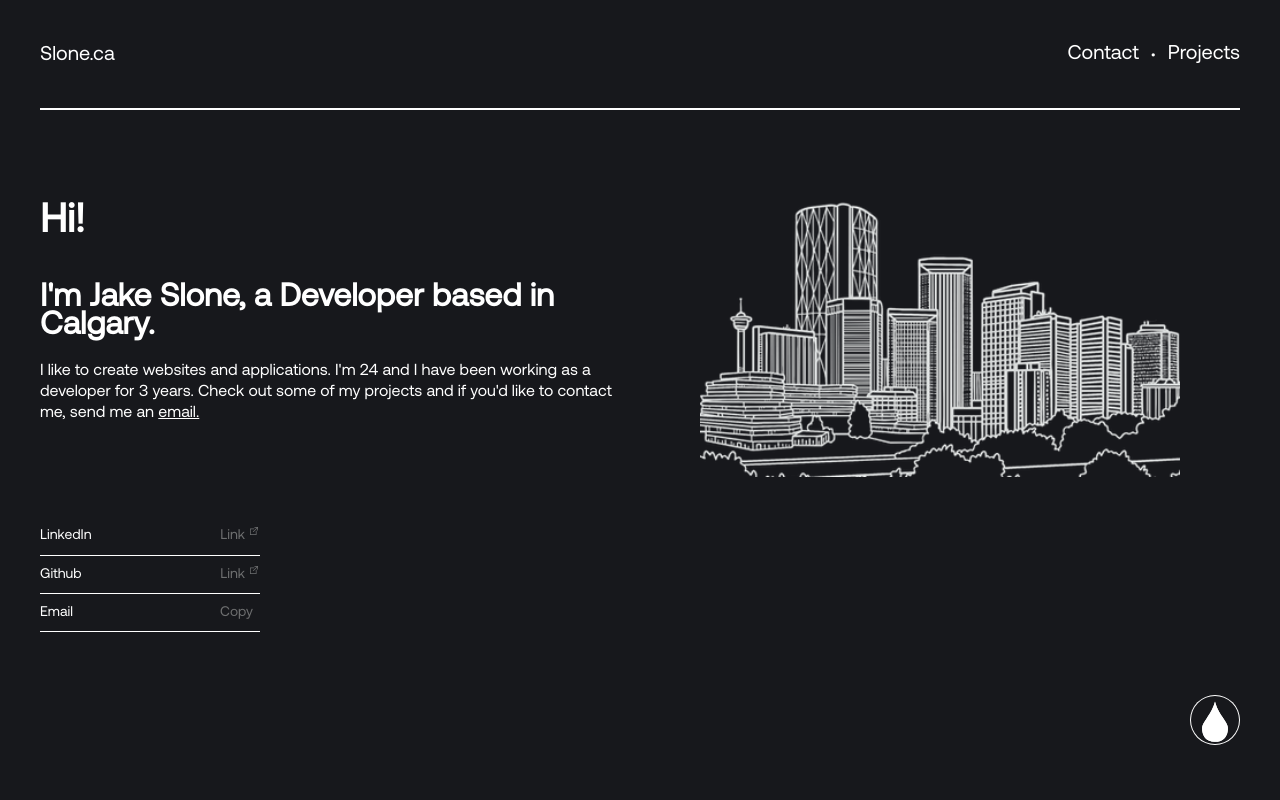
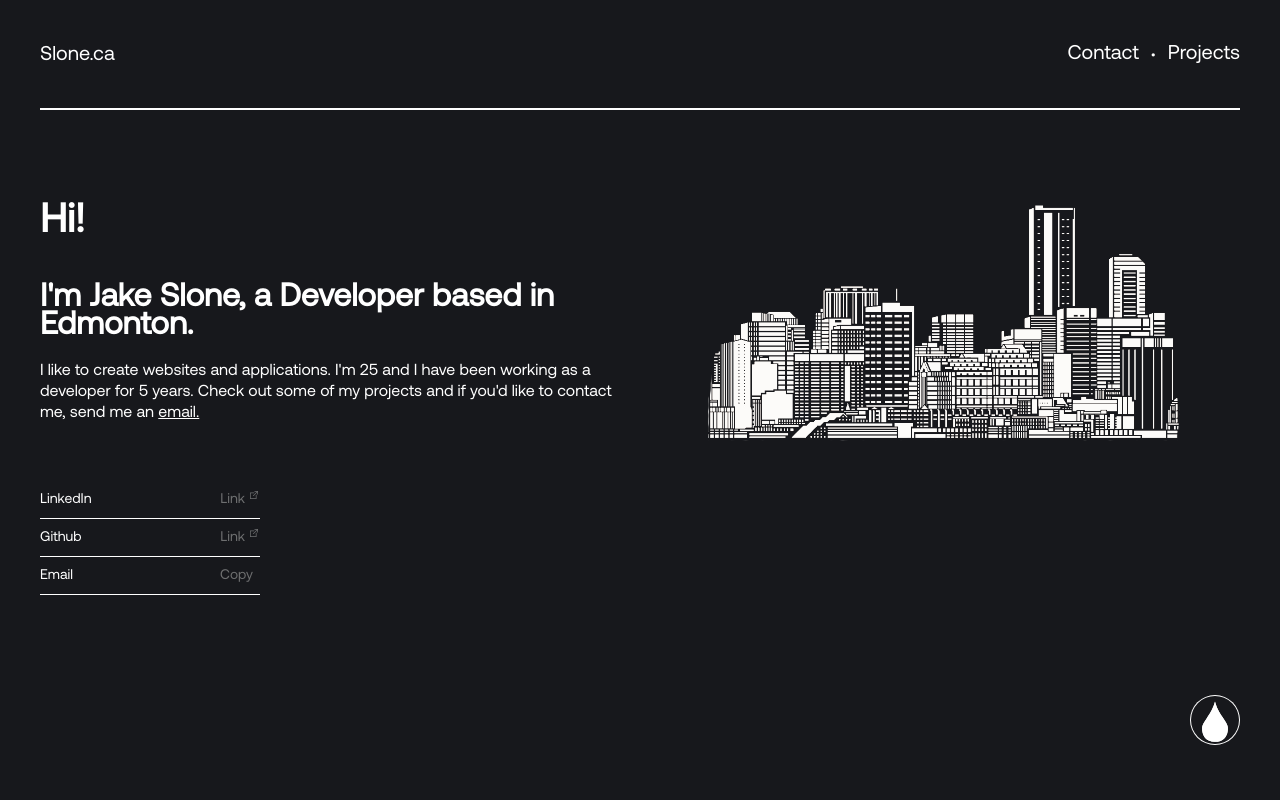
Before and after one commit to JakeSlone/portfolio, a Gatsby site: page / in a window 1280 px wide. Shown: the top 800 px of the page. Built offline with nearby package versions, Linux system fonts and the light colour scheme; Gatsby itself is replaced by a stand-in of ours.

Commit message:
updated loc and text

```diff
--- a/src/components/Hero/Hero.js
+++ b/src/components/Hero/Hero.js
@@ -1,7 +1,7 @@
 import React, { useState } from "react"
 import { Wrapper } from "./Hero.styles"
-import calgs from "../../images/calgs.png"
-import calgsb from "../../images/calgsb.png"
+import edm from "../../images/edm.png"
+import edmB from "../../images/edmB.png"
 import link from "../../images/link.svg"
 
 const Hero = ({ dark }) => {
@@ -25,20 +25,20 @@ const Hero = ({ dark }) => {
       >
         <div className="text-container">
           <h3>Hi!</h3>
-          <h1>I'm Jake Slone, a Developer based in Calgary.</h1>
+          <h1>I'm Jake Slone, a Developer based in Edmonton.</h1>
           <p>
-            I like to create websites and applications. I'm 24 and I have been
-            working as a developer for 3 years. Check out some of my projects
+            I like to create websites and applications. I'm 25 and I have been
+            working as a developer for 5 years. Check out some of my projects
             and if you'd like to contact me, send me an{" "}
             <a href="mailto:jake@slone.ca">email.</a>
           </p>
         </div>
         <div className="img-container">
-          <img src={dark ? calgs : calgsb} alt="Calgary Downtown Drawing" />
+          <img src={dark ? edmB : edm} alt="Calgary Downtown Drawing" />
         </div>
         <p>
-          I like to create websites and applications. I'm 23 and I have been
-          working as a Developer for 3 years. Check out some of my projects and
+          I like to create websites and applications. I'm 25 and I have been
+          working as a developer for 5 years. Check out some of my projects and
           if you'd like to contact me, send me an{" "}
           <a href="mailto:jake@slone.ca">email.</a>
         </p>
```
Also changed, not shown: src/images/edm.png (added), src/images/edmB.png (added).
